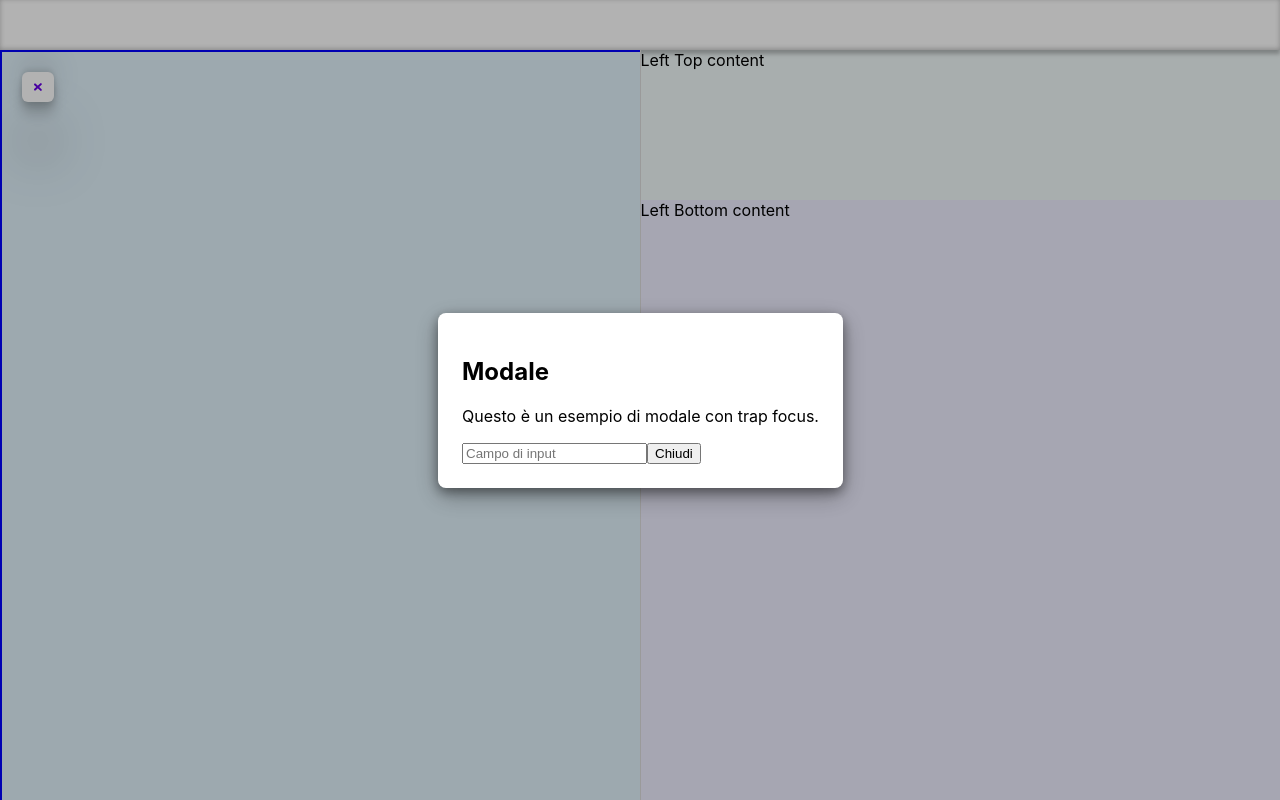
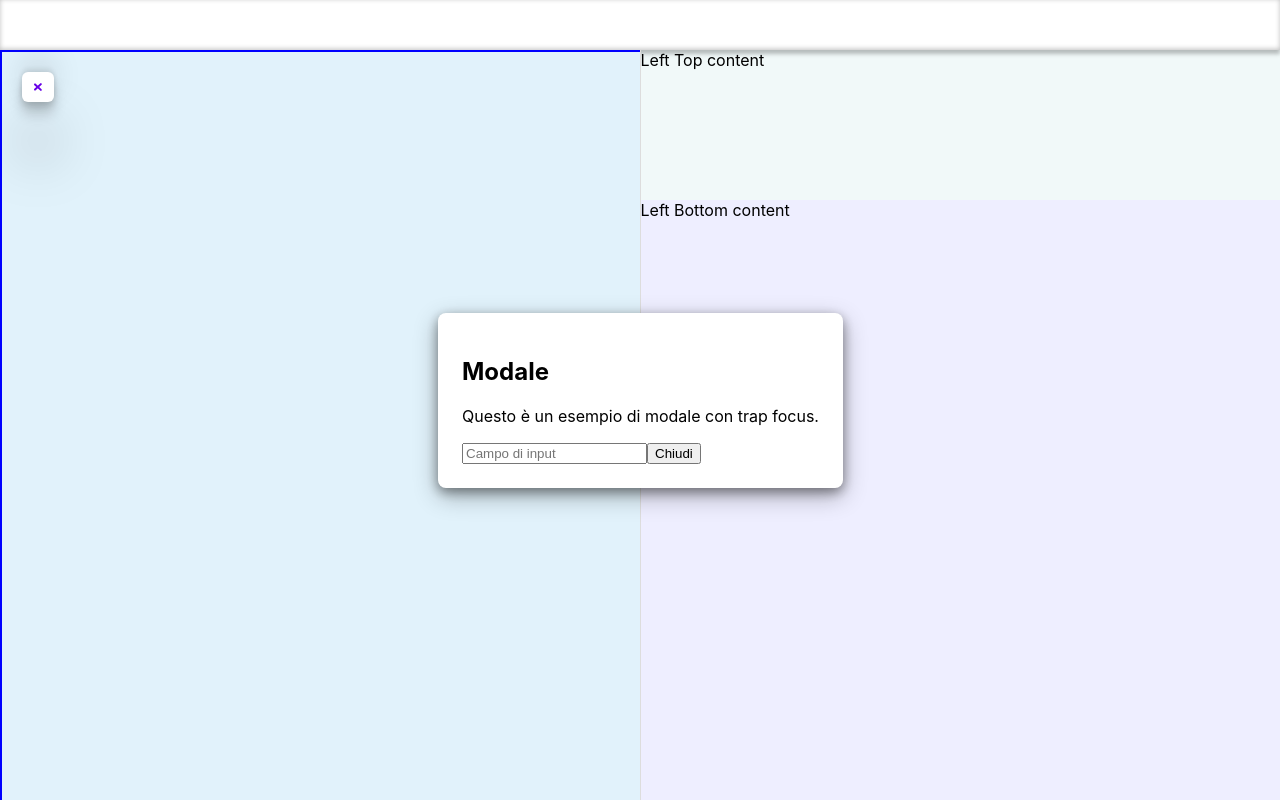
Before and after one commit to Tommaso-Zazzaretti/useReact, a React (Create React App) app: page / in a window 1280 px wide. Both pictures are taken after a click on the button 38 px from the left and 87 px from the top of the page. Built offline with nearby package versions, Linux system fonts and the light colour scheme.

Commit message:
added overlay props

```diff
--- a/src/App.module.css
+++ b/src/App.module.css
@@ -30,3 +30,54 @@
     background-color: #0a7b0c;
     width: 10%;
 }
+
+
+
+
+
+
+
+.backdrop.customBackdrop {
+    /* Disable default transitions value */
+    opacity: 1;
+    /* Custom Style */
+    background: rgba(255, 153, 0, 0.462);
+}
+.backdrop.customBackdrop.open {
+    /* Disable default transitions */
+    animation: unset;
+    /* Custom Style */
+    background: rgba(255, 0, 0, 0.2);
+    transition: background ease-in-out; /* Mantiene il fade */
+}
+.backdrop.customBackdrop.close {
+    /* Disable default transitions */
+    animation: unset;
+    /* Custom Style */
+    background: rgba(255, 153, 0, 0.462);
+    transition: background ease-in-out; /* Mantiene il fade */
+}
+
+
+
+
+.modal.customModal {
+    /* Disable default transitions */
+    opacity: 1;
+    transform: scale(1.0);
+    /* Custom Style */
+    background: rgba(0, 0, 250, 0.8);
+}
+.modal.customModal.open {
+    /* Disable default transitions */
+    animation: unset;
+    /* Custom Style */
+    background: rgba( 0, 200, 0, 0.5);
+}
+.modal.customModal.close {
+    /* Disable default transitions */
+    animation: unset;
+    /* Custom Style */
+    background: rgba(0, 0, 250, 0.8);
+    transition: background-color ease-in-out;
+}
--- a/src/App.tsx
+++ b/src/App.tsx
@@ -16,7 +16,7 @@ const App:React.FC<{}> = () => {
 
   return (<Fragment>
     <Navbar/>
-    <Modal open={open} closeDelay={300} portalTo={document.body} back={'rgba(0, 0, 0, 0.3)'} onClose={(reason)=>{setOpen(false);}}>
+    <Modal open={open} closeDelay={300} portalTo={document.body} onClose={(reason)=>{setOpen(false);}}>
       <h2>Modale</h2>
       <p>Questo è un esempio di modale con trap focus.</p>
       <input type="text" placeholder="Campo di input" />
--- a/src/components/Modal/Modal.tsx
+++ b/src/components/Modal/Modal.tsx
@@ -7,14 +7,18 @@ export type IModalProps = Omit<React.HTMLAttributes<HTMLDivElement|null>,'childr
     children: Array<React.ReactElement<unknown,string|React.JSXElementConstructor<unknown>>>
     open: boolean;
     portalTo?: Element|DocumentFragment,
+    overlayProps?: IOverlayProps
     closeDelay?: number; // Transition duration
-    back?: string; // Overlay color override
     onClose: (reason:'escape'|'overlayClick') => void;
+}
+
+export type IOverlayProps = Omit<React.HTMLAttributes<HTMLDivElement|null>,'children'> & {
+
 }
 
 export const Modal:React.ForwardRefExoticComponent<IModalProps & React.RefAttributes<HTMLDivElement|null>> = React.forwardRef<HTMLDivElement|null,IModalProps>((props:IModalProps,ref:React.ForwardedRef<HTMLDivElement|null>) => {
 
-    const { open, closeDelay, back, onClose, children, portalTo, ...modalProps } = props;
+    const { open, closeDelay, onClose, children, portalTo, overlayProps, ...contentProps } = props;
 
     // Active state to handle transient states during css transitions
     const [active, setActive] = React.useState<boolean>(open);
@@ -176,28 +180,29 @@ export const Modal:React.ForwardRefExoticComponent<IModalProps & React.RefAttrib
 
     // Emit onClose event when user click the overlay
     const onOverlayClickEventHandler = React.useCallback((event: React.MouseEvent<HTMLDivElement, MouseEvent>)=>{
+        overlayProps?.onClick?.(event);
+        if(event.target!==event.currentTarget){ return; }
+        if(isAnimate.current){ return; }
         event.stopPropagation();
         event.preventDefault();
-        if(event.target!==event.currentTarget){ return; }
-        if(isAnimate.current){ return; }
         onClose('overlayClick');
-    },[onClose])
+    },[onClose,overlayProps])
 
     // Controlled Styles
     const controlledStyles = React.useMemo<React.CSSProperties>(()=>{
         return (closeDelay===undefined || closeDelay<=0) ? {} :{ animationDuration: `${closeDelay ?? 0}ms`, transitionDuration: `${closeDelay ?? 0}ms`}
     },[closeDelay]);
 
-    const overlayClass = `${css.overlay} ${css.modalOverlay} ${open ? css.open : css.close}`
-    const contentClass = `${css.content} ${css.modalContent} ${open ? css.open : css.close} ${modalProps?.className ?? ''}`
+    const overlayClass = `${css.overlay} ${css.modalOverlay} ${open ? css.open : css.close} ${overlayProps?.className ?? ''}`
+    const contentClass = `${css.content} ${css.modalContent} ${open ? css.open : css.close} ${contentProps?.className ?? ''}`
 
     const modal = (
         <React.Fragment>
             {active &&
                 <React.Fragment>
                     <div ref={sentinel1} tabIndex={active ? 0 : -1} className={css.tabFocusSentinel} />
-                        <div ref={overlay} className={overlayClass} style={{...controlledStyles,background:back}} role="dialog" aria-modal="true" tabIndex={-1} onClick={onOverlayClickEventHandler}>
-                            <div ref={content} {...modalProps} className={contentClass} style={{...modalProps.style, ...controlledStyles}} tabIndex={-1}>
+                        <div ref={overlay} {...overlayProps} className={overlayClass} style={{...overlayProps?.style, ...controlledStyles}} role="dialog" aria-modal="true" tabIndex={-1} onClick={onOverlayClickEventHandler}>
+                            <div ref={content} {...contentProps} className={contentClass} style={{...contentProps?.style, ...controlledStyles}} tabIndex={-1}>
                                 {props.children}
                             </div>
                         </div>
--- a/src/components/Modal/examples/Modal.example.tsx
+++ b/src/components/Modal/examples/Modal.example.tsx
@@ -12,7 +12,7 @@ const Component:React.FC<{}> = () => {
 
         <button onClick={()=>setOpen(true)}></button>
 
-        <Modal open={open} className={css.modalContent} portalTo={document.body} closeDelay={300} back={'rgba(0, 0, 0, 0.3)'} onClose={(reason)=>{setOpen(false);}}>
+        <Modal open={open} className={css.modalContent} portalTo={document.body} closeDelay={300} onClose={(reason)=>{setOpen(false);}}>
             <h2>Modale</h2>
             <p>Questo è un esempio di modale con trap focus.</p>
             <input type="text" placeholder="Campo di input" />
```
